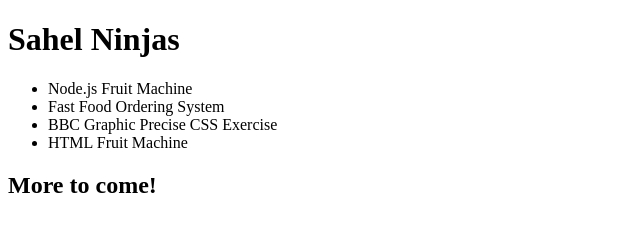
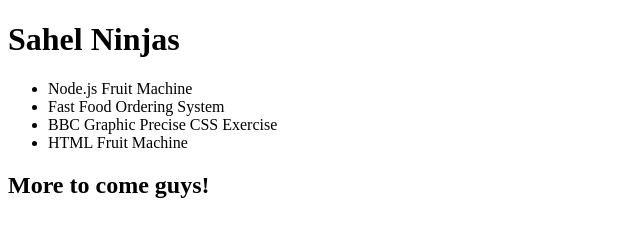
Before and after one commit to moshoodha89/portfolio, a plain HTML site: page index.html in a window 1280 px wide. Shown: the full height of the page, 0-640 px from the left. Drawn offline with Linux system fonts and the light colour scheme.

Commit message:
second pushh

```diff
--- a/index.html
+++ b/index.html
@@ -15,6 +15,6 @@
         <li>HTML Fruit Machine</li>
     </ul>
 
-    <h2>More to come!</h2>
+    <h2>More to come guys!</h2>
 </body>
 </html>
```
